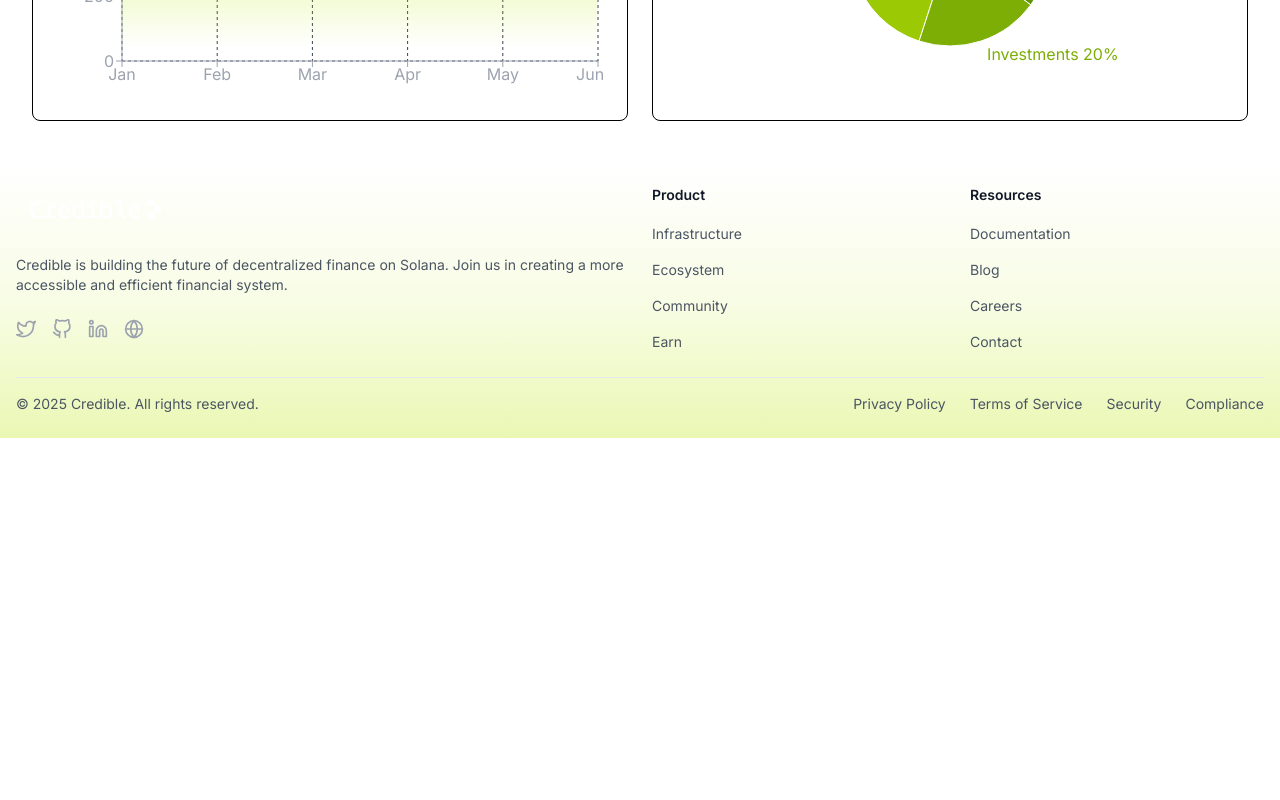
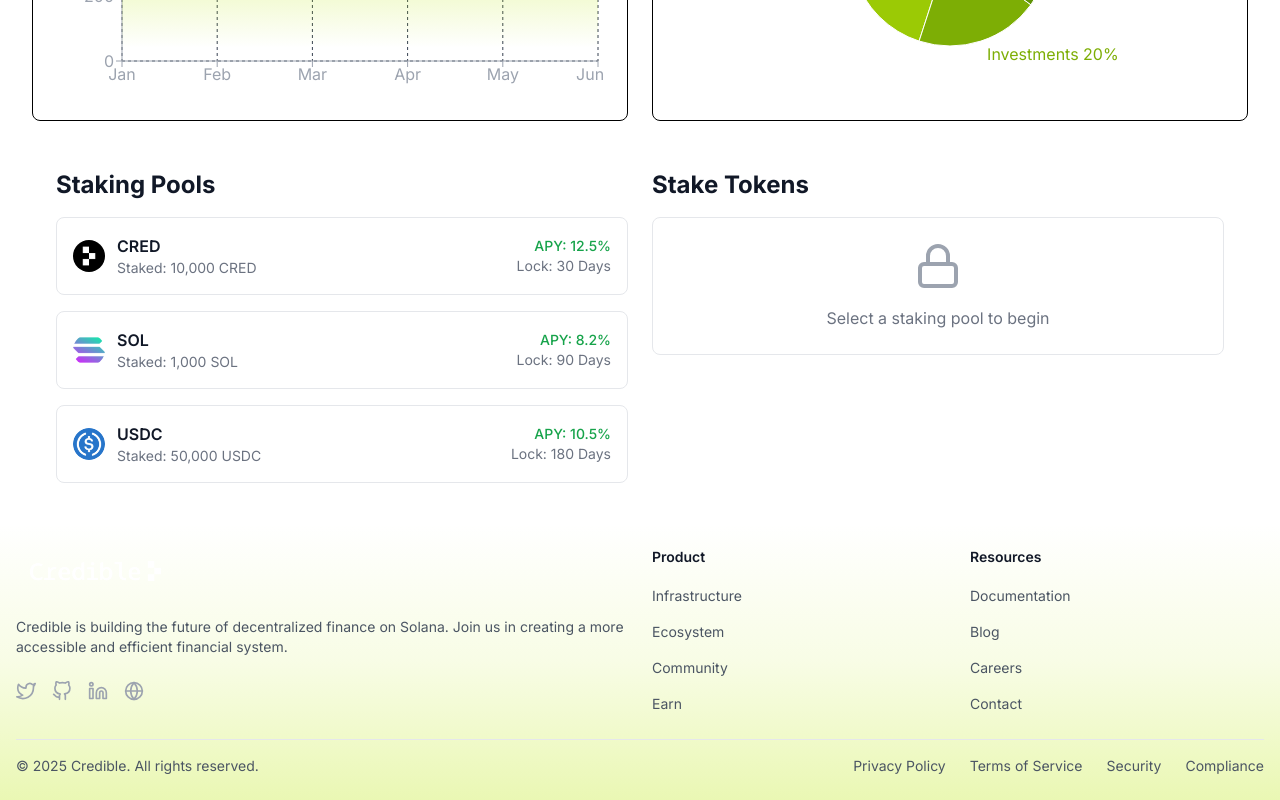
Before and after one commit to w3-surfer/credible-finance, a Next.js app: page /dashboard in a window 1280 px wide. Shown: the part 1239-2039 px from the top of the page. Before the commit the page ends 1677 px from the top, so only its background shows below. Built offline with nearby package versions, Linux system fonts and the light colour scheme.

Commit message:
feat: implementa interface do componente Staking

```diff
--- a/src/components/dashboard/Staking.tsx
+++ b/src/components/dashboard/Staking.tsx
@@ -1,9 +1,146 @@
 'use client';
 
+import { useState } from 'react';
+import { motion } from 'framer-motion';
+import { FiLock, FiArrowDownCircle, FiArrowUpCircle, FiTrendingUp, FiGift } from 'react-icons/fi';
+
+interface StakingPool {
+  token: string;
+  staked: string;
+  rewards: string;
+  apy: string;
+  lockPeriod: string;
+  icon: string;
+}
+
+const stakingPools: StakingPool[] = [
+  {
+    token: 'CRED',
+    staked: '10,000 CRED',
+    rewards: '500 CRED',
+    apy: '12.5%',
+    lockPeriod: '30 Days',
+    icon: '/cred logo.png'
+  },
+  {
+    token: 'SOL',
+    staked: '1,000 SOL',
+    rewards: '50 SOL',
+    apy: '8.2%',
+    lockPeriod: '90 Days',
+    icon: '/sol-logo.png'
+  },
+  {
+    token: 'USDC',
+    staked: '50,000 USDC',
+    rewards: '2,500 USDC',
+    apy: '10.5%',
+    lockPeriod: '180 Days',
+    icon: '/usdc-logo.png'
+  }
+];
+
 export function Staking() {
+  const [selectedPool, setSelectedPool] = useState<StakingPool | null>(null);
+  const [amount, setAmount] = useState<string>('');
+
   return (
-    <div className="flex-1 min-w-0">
-      {/* Conteúdo será adicionado posteriormente */}
+    <div className="flex-1 min-w-0 p-6">
+      <div className="grid grid-cols-1 md:grid-cols-2 gap-6">
+        {/* Lista de Pools */}
+        <div className="space-y-4">
+          <h2 className="text-2xl font-bold text-gray-900 dark:text-white">Staking Pools</h2>
+          <div className="space-y-4">
+            {stakingPools.map((pool) => (
+              <motion.div
+                key={pool.token}
+                whileHover={{ scale: 1.02 }}
+                whileTap={{ scale: 0.98 }}
+                className={`p-4 rounded-lg border ${
+                  selectedPool?.token === pool.token
+                    ? 'border-blue-500 bg-blue-50 dark:bg-blue-900/20'
+                    : 'border-gray-200 dark:border-gray-700'
+                } cursor-pointer`}
+                onClick={() => setSelectedPool(pool)}
+              >
+                <div className="flex items-center justify-between">
+                  <div className="flex items-center space-x-3">
+                    <img src={pool.icon} alt={pool.token} className="w-8 h-8 rounded-full" />
+                    <div>
+                      <h3 className="font-semibold text-gray-900 dark:text-white">{pool.token}</h3>
+                      <p className="text-sm text-gray-500 dark:text-gray-400">Staked: {pool.staked}</p>
+                    </div>
+                  </div>
+                  <div className="text-right">
+                    <p className="text-sm font-medium text-green-600 dark:text-green-400">
+                      APY: {pool.apy}
+                    </p>
+                    <p className="text-sm text-gray-500 dark:text-gray-400">
+                      Lock: {pool.lockPeriod}
+                    </p>
+                  </div>
+                </div>
+              </motion.div>
+            ))}
+          </div>
+        </div>
+
+        {/* Detalhes do Pool Selecionado */}
+        <div className="space-y-4">
+          <h2 className="text-2xl font-bold text-gray-900 dark:text-white">Stake Tokens</h2>
+          {selectedPool ? (
+            <div className="p-6 rounded-lg border border-gray-200 dark:border-gray-700">
+              <div className="flex items-center space-x-3 mb-6">
+                <img src={selectedPool.icon} alt={selectedPool.token} className="w-12 h-12 rounded-full" />
+                <div>
+                  <h3 className="text-xl font-bold text-gray-900 dark:text-white">{selectedPool.token}</h3>
+                  <p className="text-sm text-gray-500 dark:text-gray-400">Current APY: {selectedPool.apy}</p>
+                </div>
+              </div>
+
+              <div className="space-y-4">
+                <div>
+                  <label className="block text-sm font-medium text-gray-700 dark:text-gray-300 mb-2">
+                    Amount to Stake
+                  </label>
+                  <div className="relative">
+                    <input
+                      type="number"
+                      value={amount}
+                      onChange={(e) => setAmount(e.target.value)}
+                      className="w-full px-4 py-2 rounded-lg border border-gray-300 dark:border-gray-600 bg-white dark:bg-gray-800 text-gray-900 dark:text-white focus:ring-2 focus:ring-blue-500 focus:border-transparent"
+                      placeholder="Enter amount"
+                    />
+                    <div className="absolute right-3 top-2 text-gray-500 dark:text-gray-400">
+                      {selectedPool.token}
+                    </div>
+                  </div>
+                </div>
+
+                <div className="grid grid-cols-2 gap-4">
+                  <div className="p-4 rounded-lg bg-gray-50 dark:bg-gray-800">
+                    <p className="text-sm text-gray-500 dark:text-gray-400">Lock Period</p>
+                    <p className="text-lg font-semibold text-gray-900 dark:text-white">{selectedPool.lockPeriod}</p>
+                  </div>
+                  <div className="p-4 rounded-lg bg-gray-50 dark:bg-gray-800">
+                    <p className="text-sm text-gray-500 dark:text-gray-400">APY</p>
+                    <p className="text-lg font-semibold text-green-600 dark:text-green-400">{selectedPool.apy}</p>
+                  </div>
+                </div>
+
+                <button className="w-full py-3 px-4 bg-blue-600 hover:bg-blue-700 text-white rounded-lg font-medium transition-colors">
+                  Stake {selectedPool.token}
+                </button>
+              </div>
+            </div>
+          ) : (
+            <div className="p-6 rounded-lg border border-gray-200 dark:border-gray-700 text-center">
+              <FiLock className="w-12 h-12 mx-auto text-gray-400 dark:text-gray-500 mb-4" />
+              <p className="text-gray-500 dark:text-gray-400">Select a staking pool to begin</p>
+            </div>
+          )}
+        </div>
+      </div>
     </div>
   );
 }
```
